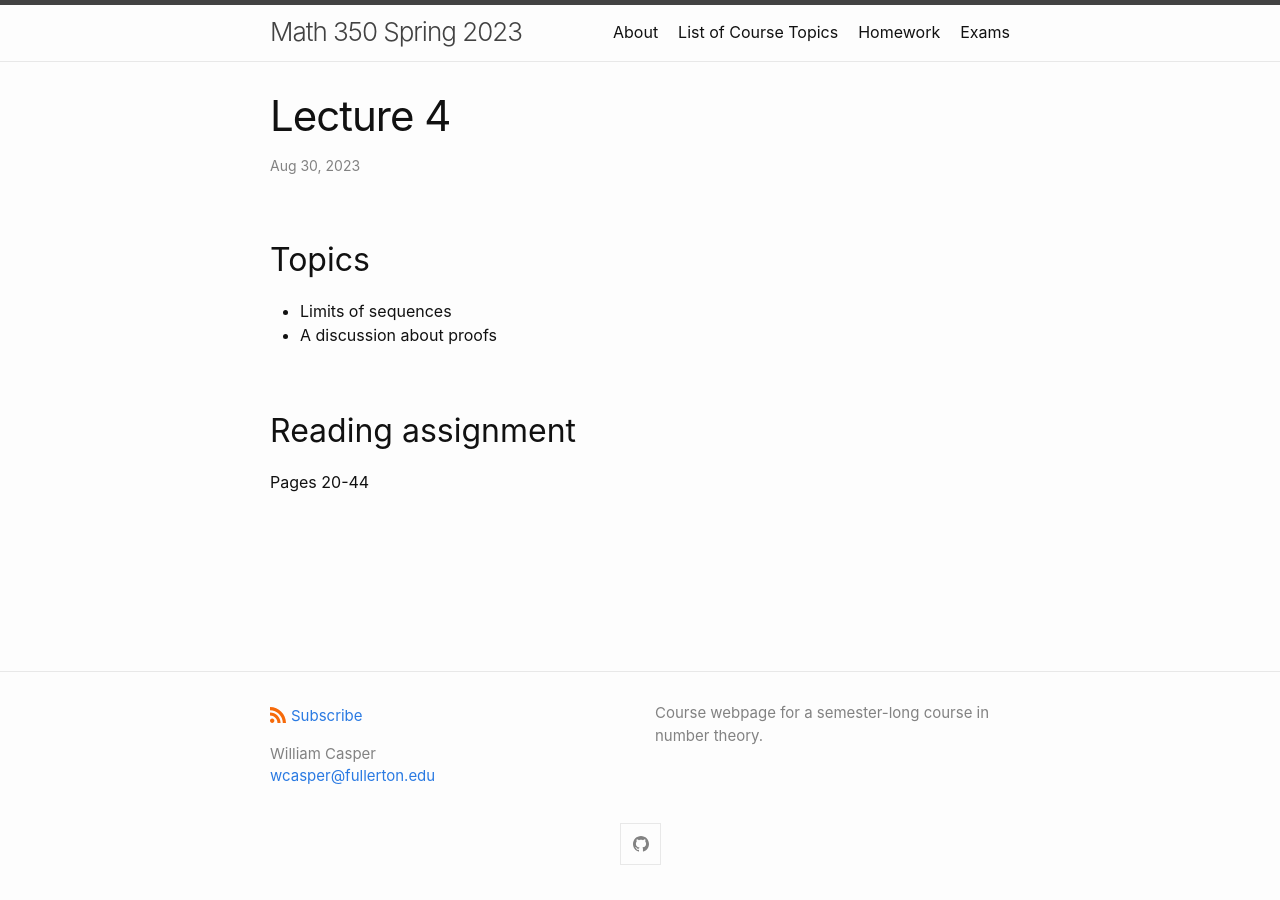
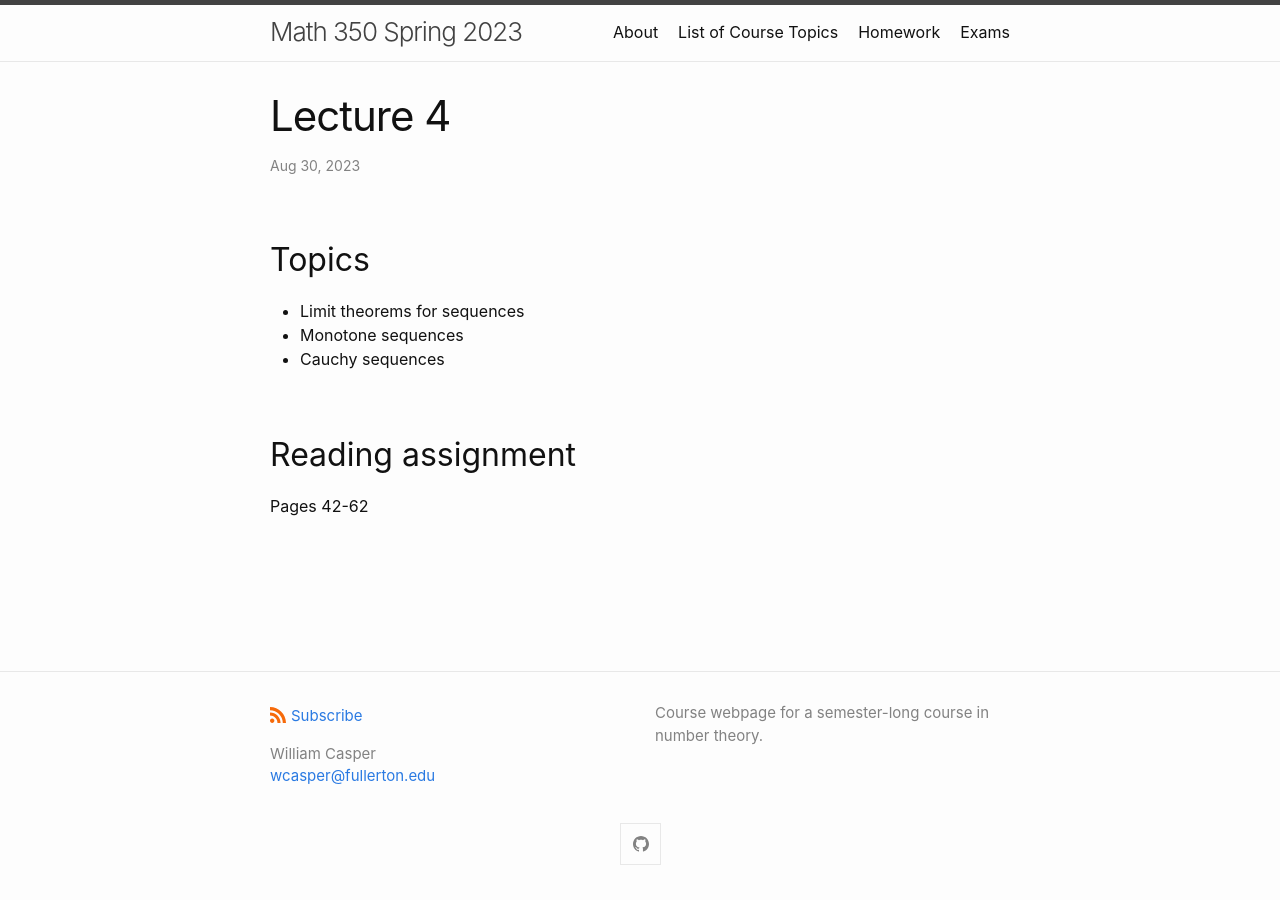
Before and after one commit to wcasper/math350fall2023, a Jekyll site: the page built from _posts/2023-08-30-Week-2-Lecture-4.md, in a window 1280 px wide. Built offline with Jekyll 4.4.1, drawn with Linux system fonts in a browser that asks for light colours.

Commit message:
fixed pages

```diff
--- a/_posts/2023-08-30-Week-2-Lecture-4.md
+++ b/_posts/2023-08-30-Week-2-Lecture-4.md
@@ -5,9 +5,10 @@ title:  Lecture 4
 
 ## Topics
 
-* Limits of sequences
-* A discussion about proofs
+* Limit theorems for sequences
+* Monotone sequences
+* Cauchy sequences
 
 ## Reading assignment
 
-Pages 20-44
+Pages 42-62
```
Also changed, not shown: _posts/2023-08-28-Week-2-Lecture-3.md (+1 -1 lines).
